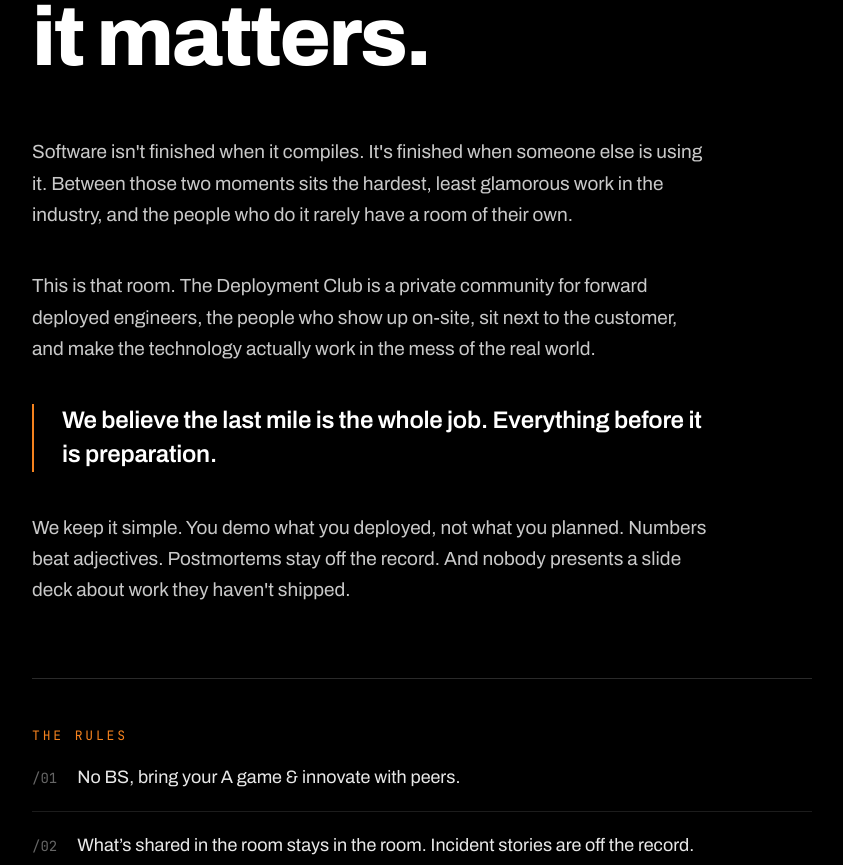
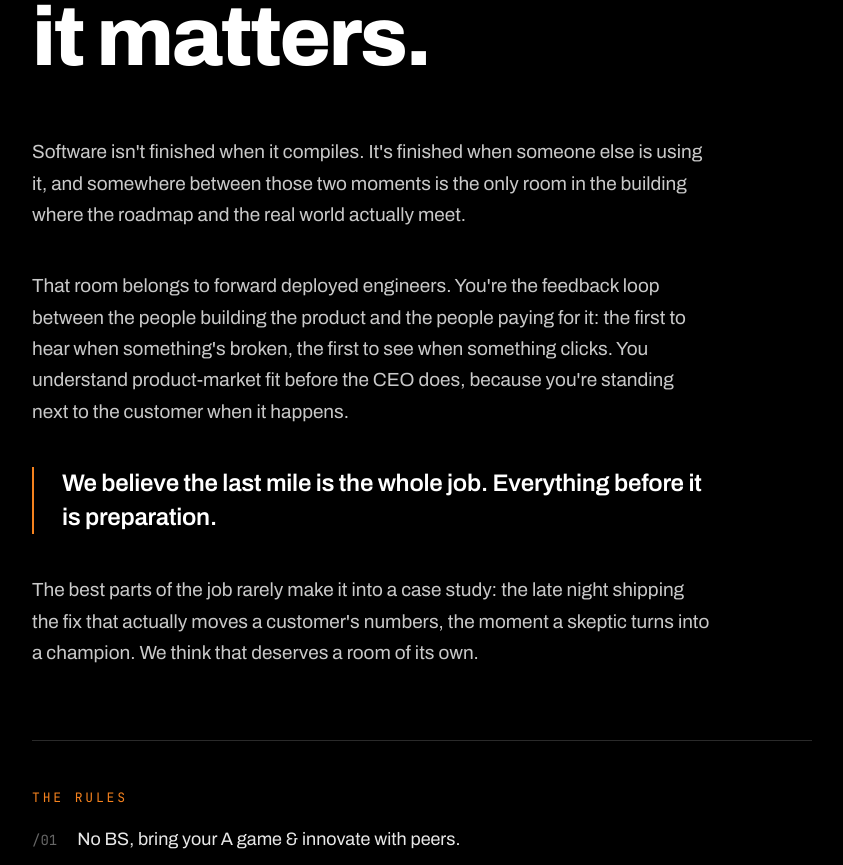
Before and after one commit to Moosetalent/TDC-site, a Next.js app: page /manifesto in a window 1280 px wide. Shown: the part 562-1427 px from the top of the page, without its empty margins (218-1061 px from the left). Built offline with nearby package versions, Linux system fonts and the light colour scheme.

Commit message:
Manifesto V2

```diff
--- a/app/manifesto/page.tsx
+++ b/app/manifesto/page.tsx
@@ -36,24 +36,27 @@
         <div className="manifesto__body">
           <p>
             Software isn&apos;t finished when it compiles. It&apos;s finished
-            when someone else is using it. Between those two moments sits the
-            hardest, least glamorous work in the industry, and the people who
-            do it rarely have a room of their own.
+            when someone else is using it, and somewhere between those two
+            moments is the only room in the building where the roadmap and
+            the real world actually meet.
           </p>
           <p>
-            This is that room. The Deployment Club is a private community for
-            forward deployed engineers, the people who show up on-site, sit next
-            to the customer, and make the technology actually work in the mess
-            of the real world.
+            That room belongs to forward deployed engineers. You&apos;re the
+            feedback loop between the people building the product and the
+            people paying for it: the first to hear when something&apos;s
+            broken, the first to see when something clicks. You understand
+            product-market fit before the CEO does, because you&apos;re
+            standing next to the customer when it happens.
           </p>
           <div className="pull-quote">
             We believe the last mile is the whole job. Everything before it is
             preparation.
           </div>
           <p>
-            We keep it simple. You demo what you deployed, not what you planned.
-            Numbers beat adjectives. Postmortems stay off the record. And nobody
-            presents a slide deck about work they haven&apos;t shipped.
+            The best parts of the job rarely make it into a case study: the
+            late night shipping the fix that actually moves a customer&apos;s
+            numbers, the moment a skeptic turns into a champion. We think
+            that deserves a room of its own.
           </p>
         </div>
 
```
